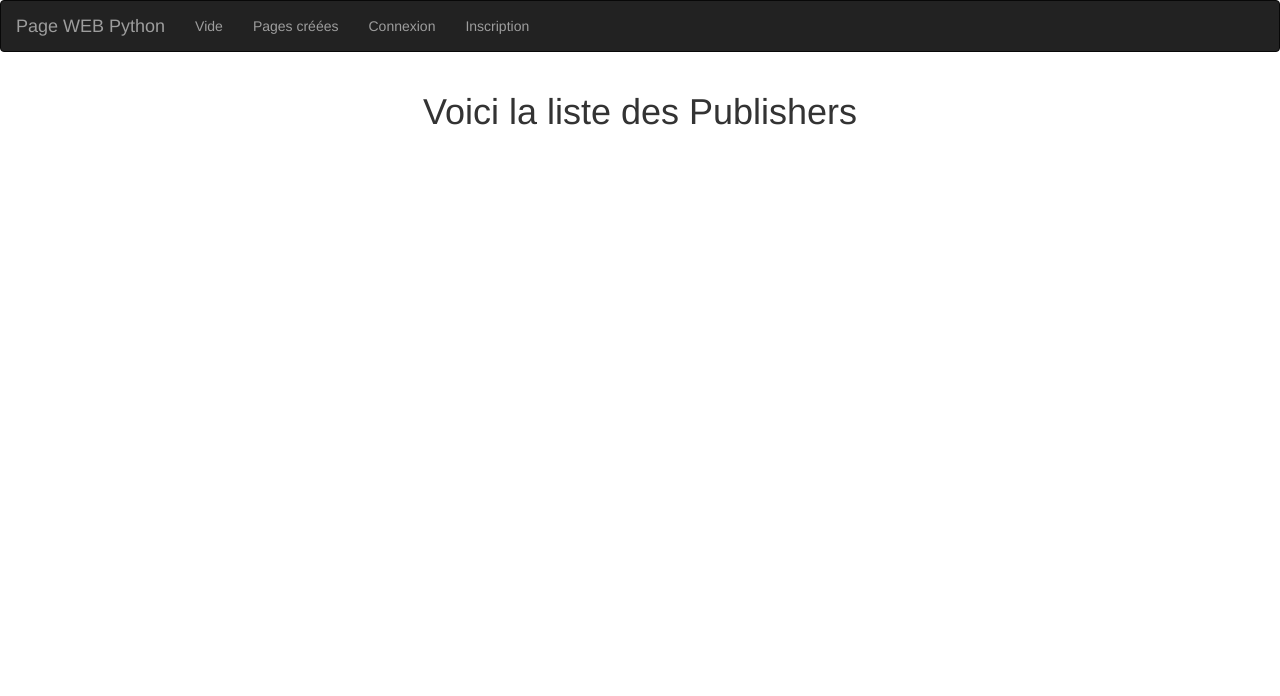
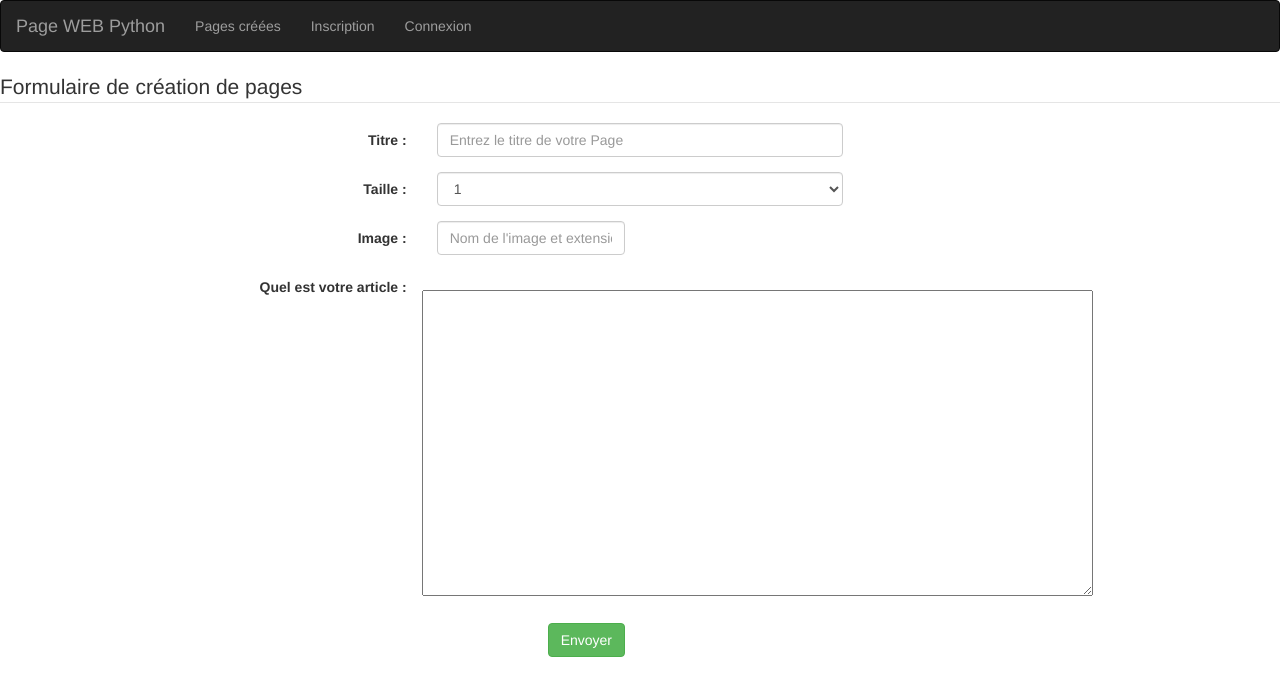
Before and after one commit to hezanathos/PythonPublisher, a Flask app: page /vide in a window 1280 px wide. Shown: the top 696 px of the page. Run offline with Flask 2, Linux system fonts and the light colour scheme; some libraries are stand-ins or nearby versions.

Commit message:
Modif HTML navbar connexion/deconnexion & Order & Creation formulaire by max

```diff
--- a/server.py
+++ b/server.py
@@ -29,6 +29,7 @@ def Accueil() :
 
 @app.route('/connexion', methods=['GET','POST'])
 def Connexion():
+	var=session.get('pseudo')
 	if request.method == 'POST':
 		mail=request.form['mail']
 		mdp=request.form['mdp']
@@ -37,10 +38,11 @@ def Connexion():
 			return redirect('/')
 		else:
 			flash('Mauvais mot de passe')
-	return render_template('connexion.html')
+	return render_template('connexion.html',pseudo=var)
 
 @app.route('/inscription',methods=['GET','POST'])
 def Inscriptions():
+	var=session.get('pseudo')
 	if request.method == 'POST':
 		pseudo=request.form['pseudo']
 		mail=request.form['mail']
@@ -49,12 +51,11 @@ def Inscriptions():
 		if mdp == confirmer_mdp:
 			print('true',file=sys.stderr)
 			return redirect('/connexion')
-
 		else:
 			flash("Veuillez saisir un mot de passe identique")
-			return render_template('inscription.html')
+			return render_template('inscription.html',pseudo=var)
 	else:
-		return render_template('inscription.html')
+		return render_template('inscription.html',pseudo=var)
 
 
 @app.route('/deconnexion')
@@ -65,10 +66,12 @@ def Logout():
 
 @app.route('/pages',methods=['GET','POST'])
 def Pages():
-	return render_template('pages.html')
+	var=session.get('pseudo')
+	return render_template('pages.html',pseudo=var)
 
 @app.route('/vide',methods=['GET','POST'])
 def Vide():
-	return render_template('vide.html')
+	var=session.get('pseudo')
+	return render_template('vide.html',pseudo=var)
 
 app.run(debug=True)
--- a/templates/vide.html
+++ b/templates/vide.html
@@ -9,24 +9,66 @@
     <nav class="navbar navbar-inverse">
         <div class="container-fluid">
             <div class="navbar-header">
-                <a class="navbar-brand" href="http://localhost:5000/">Page WEB Python</a>
+                <a class="navbar-brand" href="{{url_for('Accueil')}}">Page WEB Python</a>
             </div>
             <ul class="nav navbar-nav">
-                <li><a href="http://localhost:5000/vide">Vide</a></li>
-                <li><a href="http://localhost:5000/pages">Pages créées</a></li>
-                <li><a href="http://localhost:5000/connexion">Connexion</a></li>
-                <li><a href="http://localhost:5000/inscription">Inscription</a></li>
+                {% if pseudo %}
+                    <li><a href="{{url_for('Accueil')}}">Bienvenue : {{pseudo}}</a></li>
+                    <li><a href="{{url_for('Vide')}}">Vide</a></li>
+                {% endif %}
+                <li><a href="{{url_for('Pages')}}">Pages créées</a></li>
+                {% if not pseudo %}
+                    <li><a href="{{url_for('Inscriptions')}}">Inscription</a></li>
+                    <li><a href="{{url_for('Connexion')}}">Connexion</a></li>
+                {% endif %}
+                {% if pseudo %}
+                    <li><a href="{{url_for('Logout')}}">Deconnexion</a></li>
+                {% endif %}
             </ul>
         </div>
     </nav>
-
-    <div class="container-fluid">
-        <h1 class="text-center">
-            Voici la liste des Publishers
-            <br>
-            <br>
-            </div>
+    <form class="form-horizontal" method="post">
+    <fieldset>
+    <!-- Form Name -->
+    <legend>Formulaire de création de pages</legend>
+    <!-- Text input-->
+    <div class="form-group">
+        <label class="col-md-4 control-label" for="titre">Titre : </label>
+        <div class="col-md-4">
+            <input name="titre" type="text" placeholder="Entrez le titre de votre Page" class="form-control input-md" required>
         </div>
     </div>
+    <!-- Select Basic -->
+    <div class="form-group">
+      <label class="col-md-4 control-label" for="taille">Taille : </label>
+      <div class="col-md-4">
+        <select name="taille" class="form-control" required>
+          <option value="1">1</option>
+          <option value="2">2</option>
+          <option value="3">3</option>
+          <option value="4">4</option>
+          <option value="5">5</option>
+          <option value="6">6</option>
+        </select>
+      </div>
+    </div>
+    <!-- Text input-->
+    <div class="form-group">
+        <label class="col-md-4 control-label" for="image">Image : </label>
+            <div class="col-md-2">
+                <input name="image" type="text" placeholder="Nom de l'image et extension" class="form-control input-md" required>
+            </div>
+    </div>
+    <div class="form-group">
+        <label class="col-md-4 control-label" for="Votre article:">Quel est votre article :</label>
+        <br>
+        <textarea class="align-center" rows="15" cols="80" name="article" placeholder="Entrez votre article"  required>
+        </textarea>
+    </div>
+    <div class="col-md-6 control-label">
+        <input class="btn btn-success" type="submit" id="submit" value="Envoyer">
+    </div>
+    </fieldset>
+    </form>
     </body>
 </html>
```
Also changed, not shown: templates/Accueil.html (+7 -3 lines), templates/connexion.html (+13 -6 lines), templates/inscription.html (+13 -5 lines), templates/pages.html (+13 -5 lines).
